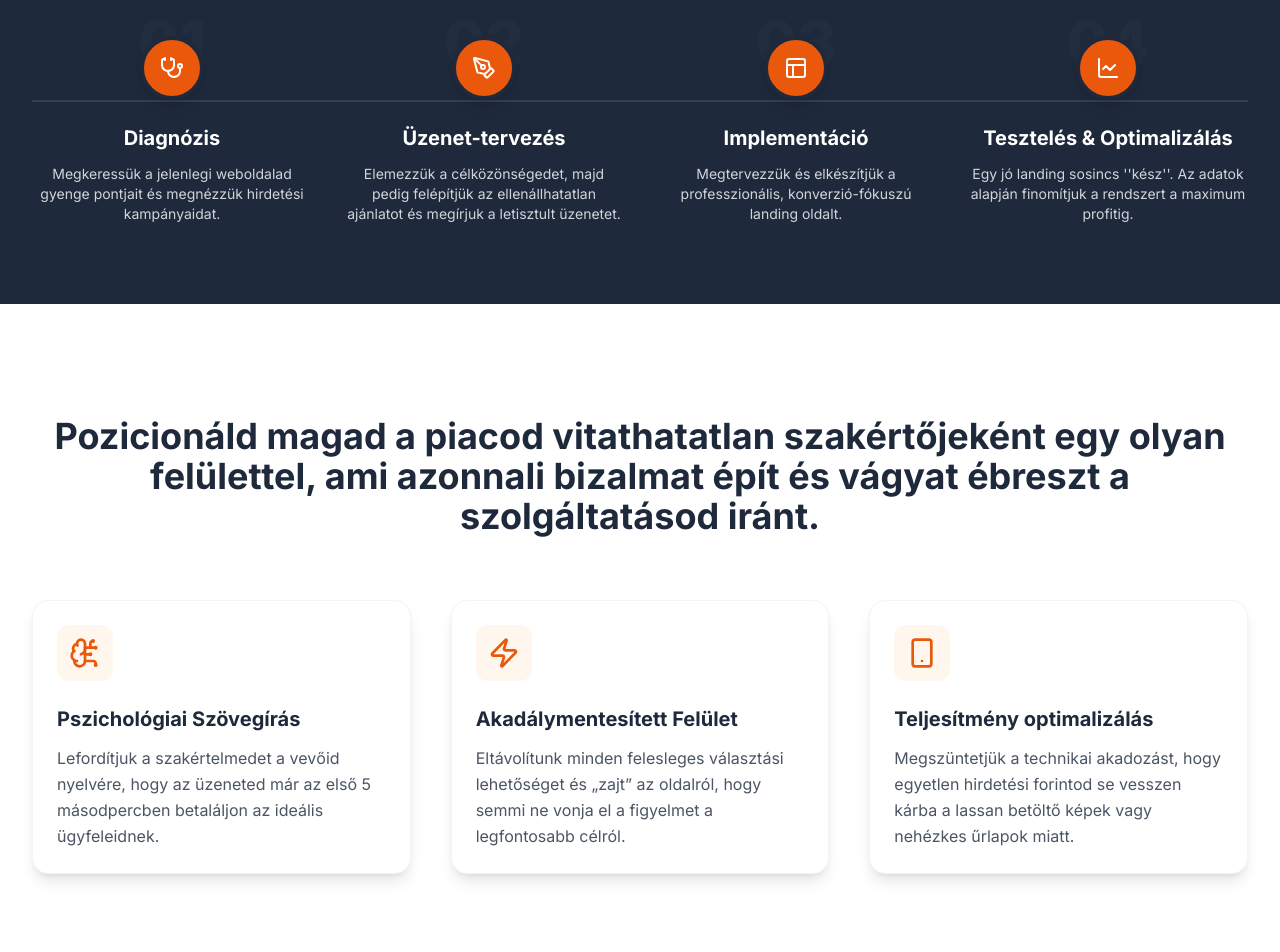
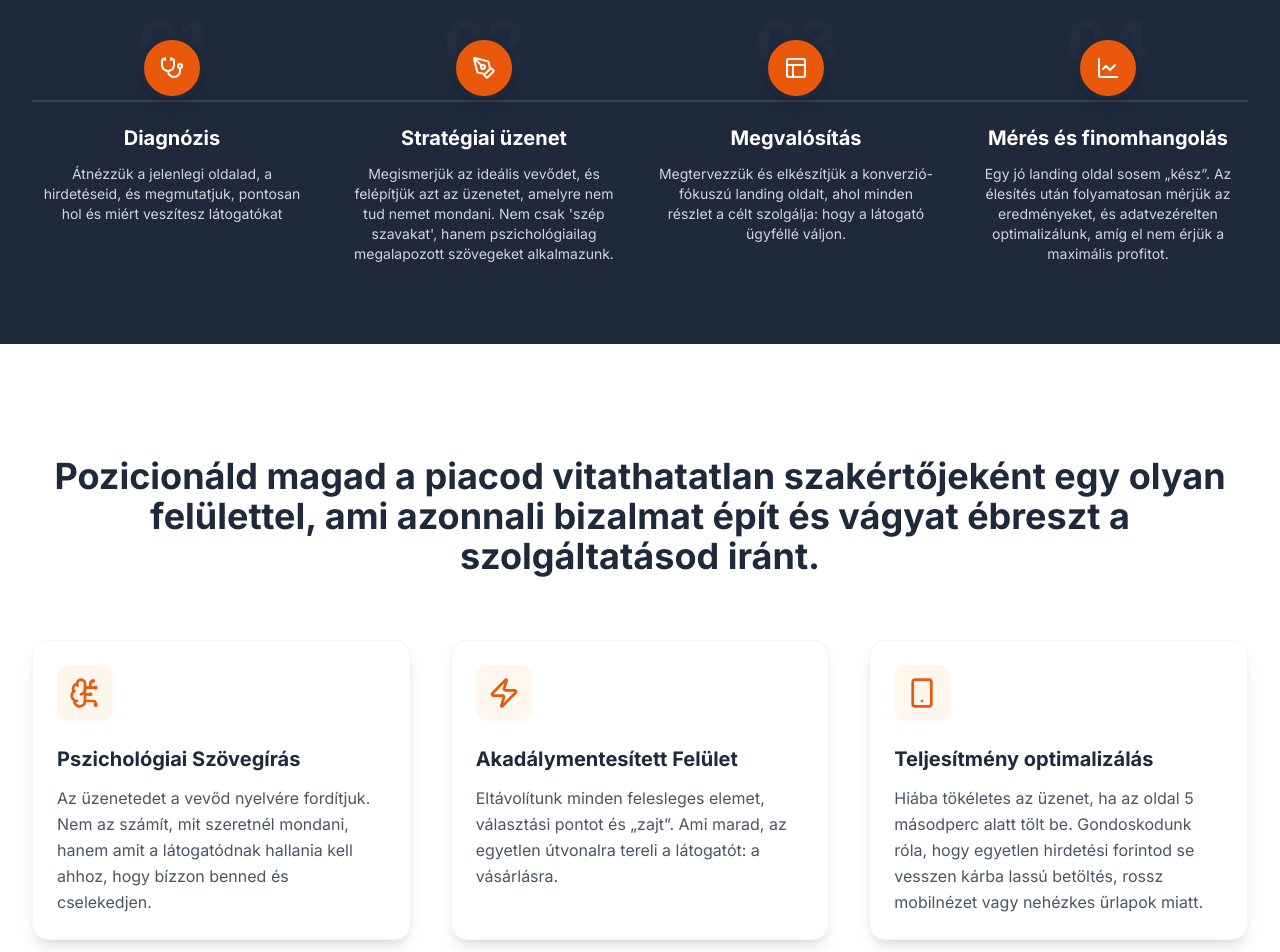
Before and after one commit to landingbulding-git/designter-landing-ingyenes-audit, a React (Vite) app: page / in a window 1280 px wide. Shown: the part 2780-3732 px from the top of the page. Built offline with nearby package versions, Linux system fonts and the light colour scheme.

Commit message:
feat: Add new FAQ item and include user changes

```diff
--- a/components/FAQ.tsx
+++ b/components/FAQ.tsx
@@ -36,6 +36,10 @@ const FAQ: React.FC = () => {
     {
       q: "Milyen eredményekre számíthatok?",
       a: "Az ügyfeleink átlagosan 64%-os konverziós növekedést tapasztalnak már az auditban javasolt változtatások egy részének bevezetése után. Egyes esetekben akár a háromszorosára is nőtt a leadek vagy az eladások száma."
+    },
+    {
+      q: "Tényleg ingyenes? Mi a hátsó szándék?",
+      a: "Nincs hátsó szándék. Az audit során feltárjuk a problémákat és konkrét javaslatokat adunk. Ha úgy érzed, hogy szeretnéd, hogy mi is implementáljuk a változtatásokat, szívesen segítünk, de erre semmilyen nyomás nincs. A legtöbb auditot kérő vállalkozó annyira meglepődik az eredményeken, hogy magától kéri a folytatást."
     }
   ];
 
--- a/components/Process.tsx
+++ b/components/Process.tsx
@@ -7,25 +7,25 @@ const Process: React.FC = () => {
       number: "01",
       icon: <Stethoscope className="w-6 h-6 text-white" />,
       title: "Diagnózis",
-      desc: "Megkeressük a jelenlegi weboldalad gyenge pontjait és megnézzük hirdetési kampányaidat."
+      desc: "Átnézzük a jelenlegi oldalad, a hirdetéseid, és megmutatjuk, pontosan hol és miért veszítesz látogatókat"
     },
     {
       number: "02",
       icon: <PenTool className="w-6 h-6 text-white" />,
-      title: "Üzenet-tervezés",
-      desc: "Elemezzük a célközönségedet, majd pedig felépítjük az ellenállhatatlan ajánlatot és megírjuk a letisztult üzenetet."
+      title: "Stratégiai üzenet",
+      desc: "Megismerjük az ideális vevődet, és felépítjük azt az üzenetet, amelyre nem tud nemet mondani. Nem csak 'szép szavakat', hanem pszichológiailag megalapozott szövegeket alkalmazunk."
     },
     {
       number: "03",
       icon: <Layout className="w-6 h-6 text-white" />,
-      title: "Implementáció",
-      desc: "Megtervezzük és elkészítjük a professzionális, konverzió-fókuszú landing oldalt."
+      title: "Megvalósítás ",
+      desc: "Megtervezzük és elkészítjük a konverzió-fókuszú landing oldalt, ahol minden részlet a célt szolgálja: hogy a látogató ügyféllé váljon."
     },
     {
       number: "04",
       icon: <LineChart className="w-6 h-6 text-white" />,
-      title: "Tesztelés & Optimalizálás",
-      desc: "Egy jó landing sosincs ''kész''. Az adatok alapján finomítjuk a rendszert a maximum profitig."
+      title: "Mérés és finomhangolás",
+      desc: "Egy jó landing oldal sosem „kész”. Az élesítés után folyamatosan mérjük az eredményeket, és adatvezérelten optimalizálunk, amíg el nem érjük a maximális profitot."
     }
   ];
 
--- a/components/ValueProps.tsx
+++ b/components/ValueProps.tsx
@@ -6,17 +6,17 @@ const ValueProps: React.FC = () => {
     {
       icon: <BrainCircuit className="w-8 h-8 text-brand-accent" />,
       title: "Pszichológiai Szövegírás",
-      description: "Lefordítjuk a szakértelmedet a vevőid nyelvére, hogy az üzeneted már az első 5 másodpercben betaláljon az ideális ügyfeleidnek."
+      description: "Az üzenetedet a vevőd nyelvére fordítjuk. Nem az számít, mit szeretnél mondani, hanem amit a látogatódnak hallania kell ahhoz, hogy bízzon benned és cselekedjen."
     },
     {
       icon: <Zap className="w-8 h-8 text-brand-accent" />,
       title: "Akadálymentesített Felület",
-      description: "Eltávolítunk minden felesleges választási lehetőséget és „zajt” az oldalról, hogy semmi ne vonja el a figyelmet a legfontosabb célról."
+      description: "Eltávolítunk minden felesleges elemet, választási pontot és „zajt”. Ami marad, az egyetlen útvonalra tereli a látogatót: a vásárlásra."
     },
     {
       icon: <Smartphone className="w-8 h-8 text-brand-accent" />,
       title: "Teljesítmény optimalizálás",
-      description: "Megszüntetjük a technikai akadozást, hogy egyetlen hirdetési forintod se vesszen kárba a lassan betöltő képek vagy nehézkes űrlapok miatt."
+      description: "Hiába tökéletes az üzenet, ha az oldal 5 másodperc alatt tölt be. Gondoskodunk róla, hogy egyetlen hirdetési forintod se vesszen kárba lassú betöltés, rossz mobilnézet vagy nehézkes űrlapok miatt."
     }
   ];
 
```
